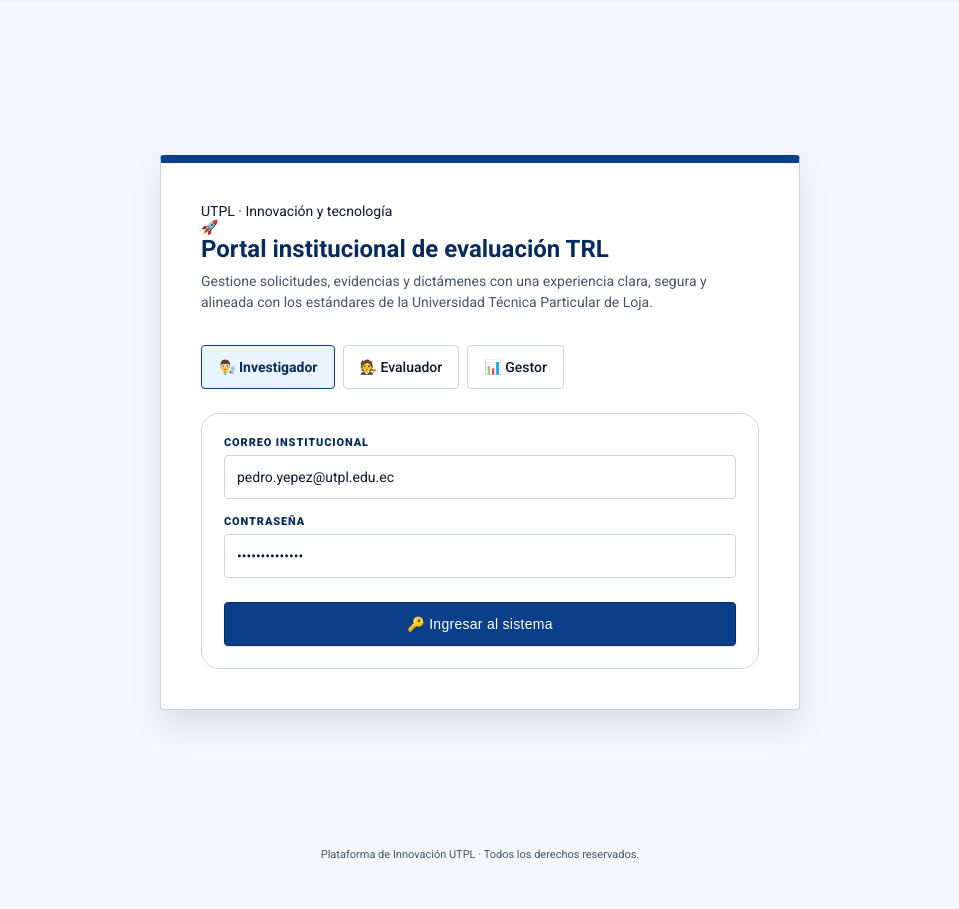
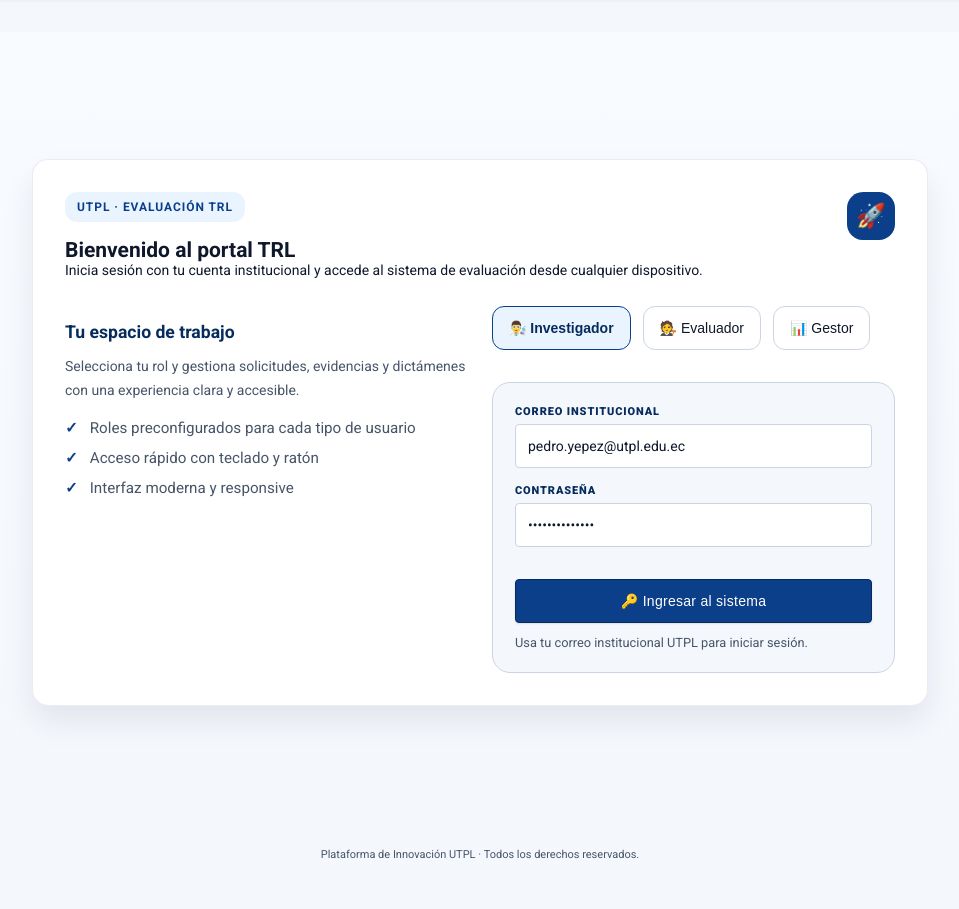
Before and after one commit to IngenieriaDeRequisitos-Grupal/App_TRL, a Django app: page / in a window 1280 px wide. Shown: the part 69-978 px from the top of the page, without its empty margins (160-1119 px from the left). Run offline with Django 5.2, Linux system fonts and the light colour scheme.

Commit message:
Cambios Finales

```diff
--- a/Trl_APP/evaluacion/static/css/styles.css
+++ b/Trl_APP/evaluacion/static/css/styles.css
@@ -80,6 +80,11 @@ body { font-family: 'Roboto', 'Segoe UI', sans-serif; font-size: 0.875rem; backg
 *:focus { outline: none; }
 *:focus-visible { outline: 0.125rem solid var(--utpl-yellow-dark) !important; outline-offset: 0.125rem !important; border-radius: inherit; }
 
+.role-switcher .chip:focus-visible {
+  outline: 0.2rem solid var(--utpl-yellow-dark);
+  outline-offset: 0.2rem;
+}
+
 .inp { width: 100%; min-height: 2.75rem; padding: 0.5rem 0.75rem; border: 1px solid var(--border); border-radius: 0.25rem; font-size: 0.875rem; background: #fff; color: var(--text-main); margin-bottom: 1rem; font-family: inherit; transition: border-color 0.2s; }
 .inp:focus { outline: none; border-color: var(--primary); box-shadow: inset 0 1px 1px rgba(0,0,0,0.075), 0 0 4px rgba(11,63,138,0.2); }
 .inp::placeholder { color: #64748B; font-weight: 400; }
@@ -134,13 +139,30 @@ textarea.inp { resize: vertical; min-height: 5rem; }
 .help-callout { background: #fff; border: 1px solid var(--warning); border-left: 0.25rem solid var(--warning); border-radius: 0.25rem; padding: 1rem; color: var(--text-dark); font-size: 0.875rem; display: flex; gap: 0.75rem; align-items: flex-start; }
 
 /* Auth Shell overrides (Empresarial: formal, clean lines) */
-.auth-shell { display:flex; justify-content:center; align-items:center; padding: 2rem 1rem; min-height: 100vh; background: var(--bg-body); }
-.hero-card { width:min(100%, 40rem); background: #fff; border-radius: 0.25rem; padding: 2.5rem; color: var(--text-main); box-shadow: 0 1rem 2rem rgba(0,0,0,0.1); border: 1px solid var(--border); border-top: 0.5rem solid var(--primary); }
-.hero-title { font-size: 1.5rem; font-weight: 700; margin-bottom: 0.5rem; color: var(--primary-dark); }
-.hero-subtitle { font-size: 0.875rem; line-height: 1.5; color: var(--text-muted); margin-bottom: 2rem; }
-.role-switcher { display:flex; gap: 0.5rem; margin-bottom: 1.5rem; flex-wrap: wrap; }
-.chip { display: inline-flex; align-items: center; min-height: 2.75rem; padding: 0 1rem; border-radius: 0.25rem; font-size: 0.875rem; font-weight: 500; border: 1px solid var(--border); cursor: pointer; background: #fff; color: var(--text-main); transition: all 0.2s; }
+.auth-shell { display:flex; justify-content:center; align-items:center; padding: 2rem 1rem; min-height: 100vh; background: linear-gradient(180deg, #F8FBFF 0%, #F4F7FC 100%); }
+.hero-card { width:min(100%, 56rem); background: #fff; border-radius: 1rem; padding: 2rem; color: var(--text-main); box-shadow: 0 1rem 2rem rgba(15, 23, 42, 0.08); border: 1px solid rgba(15, 23, 42, 0.08); }
+.hero-top { display:flex; align-items:flex-start; justify-content:space-between; gap:1rem; margin-bottom: 1.75rem; }
+.hero-badge { display: inline-flex; align-items:center; gap:0.5rem; background: var(--utpl-blue-soft); color: var(--utpl-blue); padding: 0.5rem 0.75rem; border-radius: 0.75rem; font-size: 0.75rem; font-weight: 700; text-transform: uppercase; letter-spacing: 0.08em; margin-bottom: 1rem; }
+.hero-icon { width: 3rem; height: 3rem; border-radius: 1rem; display:flex; align-items:center; justify-content:center; background: var(--primary); color: #fff; font-size: 1.5rem; flex-shrink:0; }
+.hero-grid { display:grid; grid-template-columns: 1fr 1fr; gap: 1.5rem; }
+.hero-info { display:flex; align-items:flex-start; }
+.hero-panel { padding: 1rem 0; }
+.hero-panel h3 { font-size: 1.1rem; margin-bottom: 0.75rem; color: var(--primary-dark); }
+.hero-panel p { color: var(--text-muted); line-height: 1.75; margin-bottom: 1rem; }
+.hero-features { list-style: none; padding: 0; margin: 0; display:grid; gap: 0.75rem; }
+.hero-features li { display:flex; gap:0.75rem; color: var(--text-muted); font-size: 0.95rem; }
+.hero-features li::before { content: '✓'; color: var(--primary); font-weight: 700; }
+.login-panel { display:flex; flex-direction:column; gap:1rem; }
+.login-form-card { text-align: left; padding: 1.5rem; border-radius: 1rem; box-shadow: none; border: 1px solid var(--border); background: var(--bg-body); }
+.input-label { font-size: 11px; font-weight: 800; color: var(--primary-dark); display: block; margin-bottom: 6px; text-transform: uppercase; letter-spacing: 0.08em; }
+.full-width { width: 100%; }
+.login-note { margin-top: 0.75rem; font-size: 0.8rem; color: var(--text-muted); }
+.role-switcher { display:flex; gap: 0.75rem; margin-bottom: 1rem; flex-wrap: wrap; }
+.chip { display: inline-flex; align-items: center; min-height: 2.75rem; padding: 0 1rem; border-radius: 0.75rem; font-size: 0.875rem; font-weight: 500; border: 1px solid var(--border); cursor: pointer; background: #fff; color: var(--text-main); transition: all 0.2s; }
 .chip.act { background: var(--primary-soft); color: var(--primary-dark); border-color: var(--primary); font-weight: 600; }
+@media (max-width: 992px) {
+  .hero-grid { grid-template-columns: 1fr; }
+}
 
 /* Responsive */
 @media (max-width: 992px) {
--- a/Trl_APP/evaluacion/static/js/app.js
+++ b/Trl_APP/evaluacion/static/js/app.js
@@ -102,24 +102,45 @@ const app = {
 function renderLogin() {
   return `
     <div class="auth-shell">
-      <div class="hero-card">
-        <div class="hero-badge">UTPL · Innovación y tecnología</div>
-        <div class="hero-icon">🚀</div>
-        <h2 class="hero-title">Portal institucional de evaluación TRL</h2>
-        <p class="hero-subtitle">Gestione solicitudes, evidencias y dictámenes con una experiencia clara, segura y alineada con los estándares de la Universidad Técnica Particular de Loja.</p>
-
-        <div class="role-switcher">
-          <span class="chip act" onclick="selRole('investigator', this)">👨‍🔬 Investigador</span>
-          <span class="chip" onclick="selRole('evaluator', this)">🧑‍⚖️ Evaluador</span>
-          <span class="chip" onclick="selRole('manager', this)">📊 Gestor</span>
+      <div class="hero-card auth-login-card">
+        <div class="hero-top">
+          <div>
+            <div class="hero-badge">UTPL · Evaluación TRL</div>
+            <h2 class="hero-title">Bienvenido al portal TRL</h2>
+            <p class="hero-subtitle">Inicia sesión con tu cuenta institucional y accede al sistema de evaluación desde cualquier dispositivo.</p>
+          </div>
+          <div class="hero-icon">🚀</div>
         </div>
 
-        <div class="card" style="text-align: left; margin-bottom: 0; padding: 22px; border-radius: 18px; box-shadow: none;">
-          <label style="font-size: 11px; font-weight: 800; color: var(--primary-dark); display: block; margin-bottom: 6px; text-transform: uppercase; letter-spacing: 0.08em;">Correo institucional</label>
-          <input class="inp" id="loginEmail" type="email" value="pedro.yepez@utpl.edu.ec" placeholder="usuario@utpl.edu.ec">
-          <label style="font-size: 11px; font-weight: 800; color: var(--primary-dark); display: block; margin-bottom: 6px; text-transform: uppercase; letter-spacing: 0.08em;">Contraseña</label>
-          <input class="inp" type="password" value="dummy-password" placeholder="••••••••">
-          <button class="btn" onclick="doLogin()" style="margin-top: 8px; width: 100%;">🔑 Ingresar al sistema</button>
+        <div class="hero-grid">
+          <section class="hero-info">
+            <div class="hero-panel">
+              <h3>Tu espacio de trabajo</h3>
+              <p>Selecciona tu rol y gestiona solicitudes, evidencias y dictámenes con una experiencia clara y accesible.</p>
+              <ul class="hero-features">
+                <li>Roles preconfigurados para cada tipo de usuario</li>
+                <li>Acceso rápido con teclado y ratón</li>
+                <li>Interfaz moderna y responsive</li>
+              </ul>
+            </div>
+          </section>
+
+          <section class="login-panel">
+            <div class="role-switcher" role="group" aria-label="Seleccionar rol de sesión">
+              <button type="button" class="chip act" aria-pressed="true" onclick="selRole('investigator', this)">👨‍🔬 Investigador</button>
+              <button type="button" class="chip" aria-pressed="false" onclick="selRole('evaluator', this)">🧑‍⚖️ Evaluador</button>
+              <button type="button" class="chip" aria-pressed="false" onclick="selRole('manager', this)">📊 Gestor</button>
+            </div>
+
+            <div class="card login-form-card" style="text-align: left; margin-bottom: 0; padding: 22px; border-radius: 18px; box-shadow: none;">
+              <label class="input-label" for="loginEmail">Correo institucional</label>
+              <input class="inp" id="loginEmail" type="email" value="pedro.yepez@utpl.edu.ec" placeholder="usuario@utpl.edu.ec">
+              <label class="input-label" for="loginPassword">Contraseña</label>
+              <input class="inp" id="loginPassword" type="password" value="dummy-password" placeholder="••••••••">
+              <button class="btn full-width" onclick="doLogin()" style="margin-top: 1rem;">🔑 Ingresar al sistema</button>
+              <p class="login-note">Usa tu correo institucional UTPL para iniciar sesión.</p>
+            </div>
+          </section>
         </div>
       </div>
     </div>
@@ -921,8 +942,12 @@ function logout() {
  */
 function selRole(role, el) {
   app.state.selectedRole = role;
-  document.querySelectorAll('.chip').forEach(chip => chip.classList.remove('act'));
+  document.querySelectorAll('.chip').forEach(chip => {
+    chip.classList.remove('act');
+    chip.setAttribute('aria-pressed', 'false');
+  });
   el.classList.add('act');
+  el.setAttribute('aria-pressed', 'true');
 
   const emailInp = document.getElementById('loginEmail');
   if (emailInp) {
```
